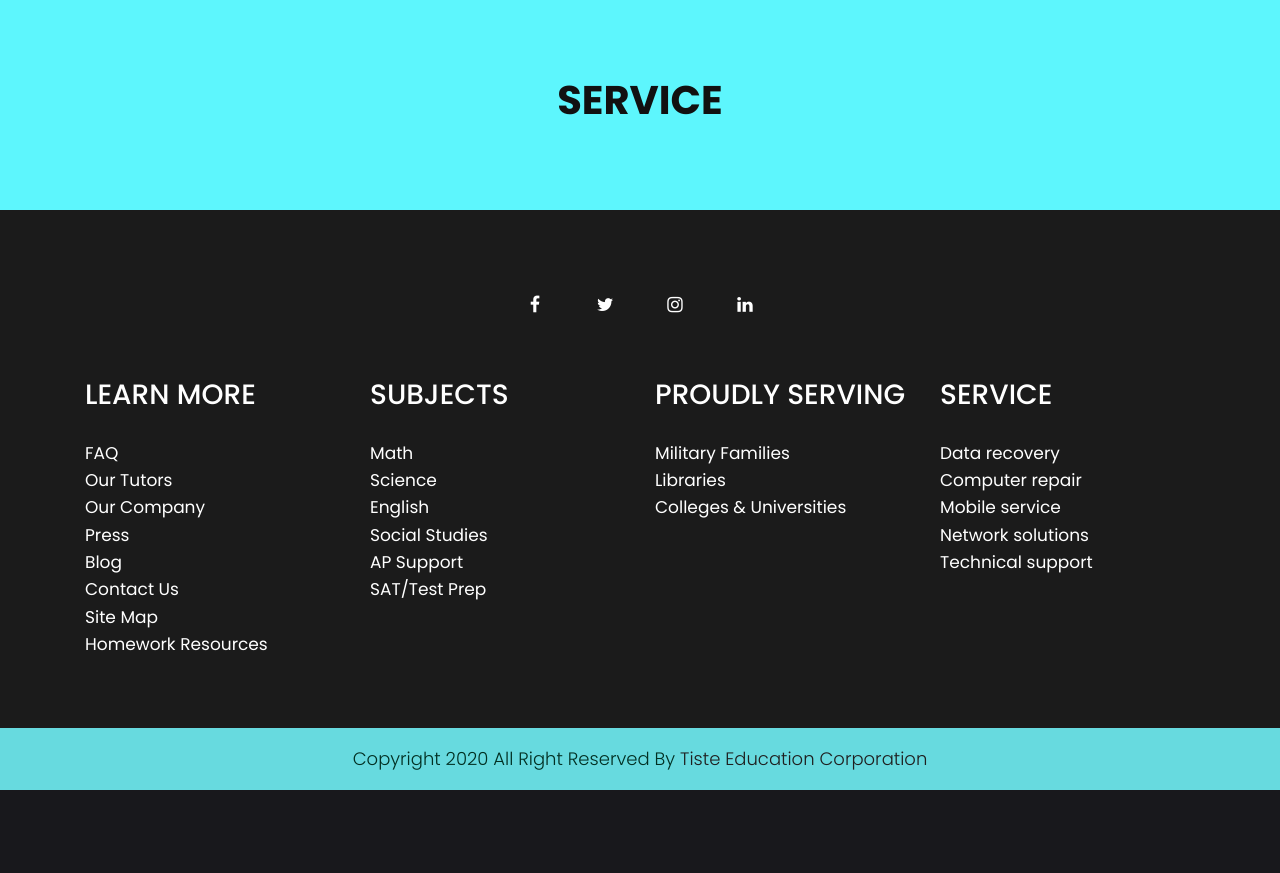
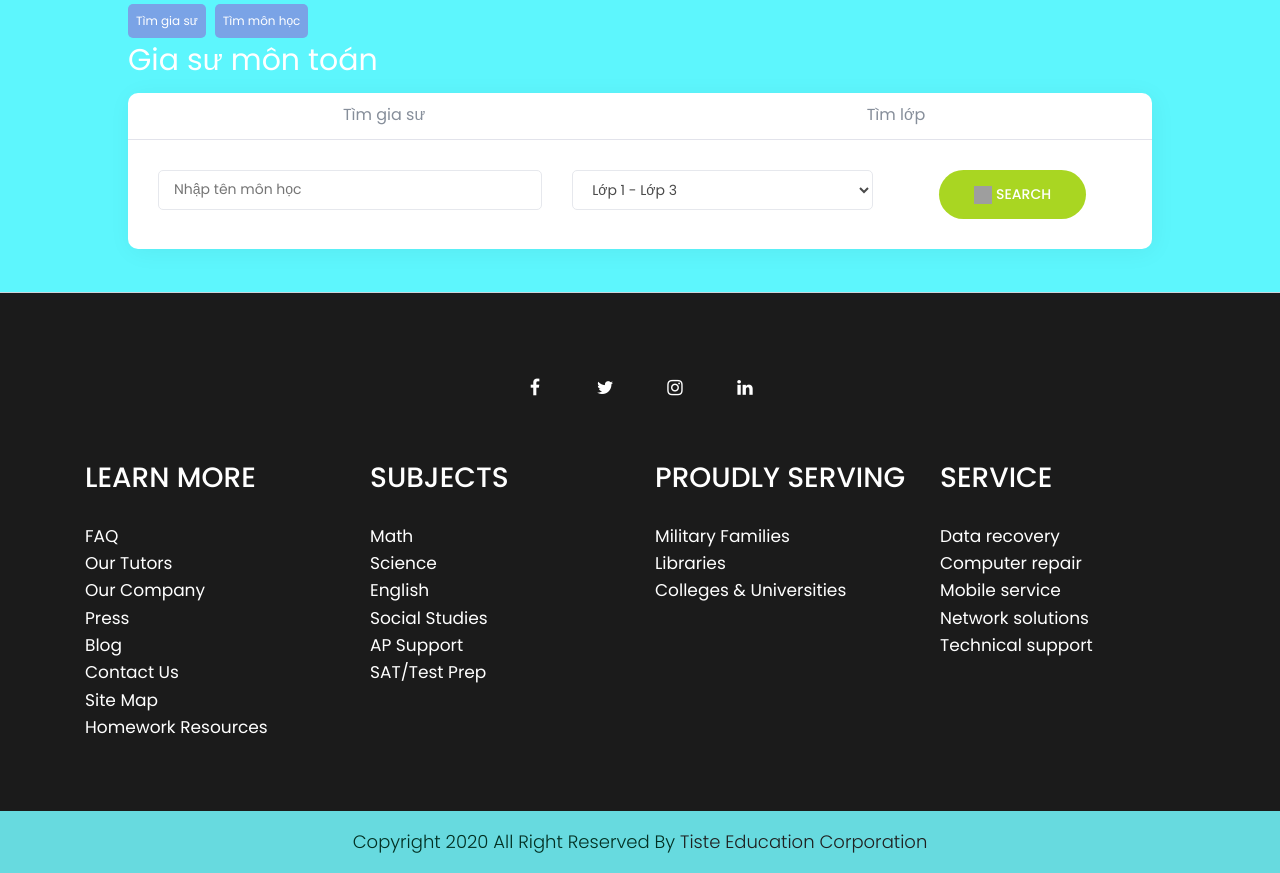
Before and after one commit to dopham123/Tiste-Website_find_Tutor, a PHP site: page /service.html in a window 1280 px wide. Shown: the part 189-1062 px from the top of the page. Before the commit the page ends 979 px from the top, so only its background shows below. Run offline with PHP 8.4, Linux system fonts and the light colour scheme; some libraries are stand-ins or nearby versions; grey boxes are pictures that could not be loaded.

Commit message:
merge branch service

```diff
--- a/tiste/css/style.css
+++ b/tiste/css/style.css
@@ -551,6 +551,127 @@ ul.sociel_link li a {
     line-height: 28px;
 }
 
+.search {
+    background: #6e92cd;
+    width: 100%;
+    margin: 0 auto;
+    padding-bottom: 13px;
+    padding-top: 4px;
+    border-bottom: 1px solid #ccd4db;
+}
+
+#search-panel {
+    width: 80%;
+    margin: 0 auto;
+}
+
+#search-panel h1 {
+    color: white;
+    font-size: 30px;
+}
+
+.btn {
+    text-decoration: none;
+    color: white;
+    margin-right: 5px;
+    background: #7aa3e6;
+    border-radius: 5px;
+    display: inline-block;
+    padding: 7px;
+    font-size: 12px;
+    text-align: center;
+}
+
+.search-box {
+    background-color: #fff;
+    border-radius: 10px;
+    box-shadow: 2px 3px 25px rgba(0, 0, 0, .05);
+    margin-bottom: 30px;
+}
+
+.search-bar {
+    border-bottom: 1px solid #e2e3eb;
+    display: flex;
+}
+
+.search-type {
+    background-color: transparent;
+    align-items: center;
+    justify-content: center;
+    position: relative;
+    height: 46px;
+    font-size: 16px;
+    color: #868e9a;
+    display: flex;
+    flex: 1;
+}
+
+.search-content {
+    padding: 30px;
+}
+
+.search-row {
+    display: flex;
+    flex-wrap: wrap;
+    flex-grow: 1;
+    margin-left: -15px;
+    margin-right: -15px;
+    justify-content: space-between;
+}
+
+.ipt {
+    box-sizing: border-box;
+}
+
+.input-search {
+    height: 40px;
+    background-color: #fff;
+    border: 1px solid #e6e8ed;
+    border-radius: 5px;
+    margin-bottom: 20px;
+    display: block;
+    width: 100%;
+    padding-left: 15px;
+    padding-right: 15px;
+    color: #4a4a4a;
+    outline: 0;
+    font-size: 100%;
+    line-height: 1.15;
+    margin: 0;
+}
+
+#search-btn {
+    box-sizing: border-box;
+    padding-left: 15px;
+    padding-right: 15px;
+    text-align: center;
+}
+
+.btn-search {
+    color: #fff;
+    background-color: #a9d622 !important;
+    max-width: 100%;
+    display: inline-block;
+    margin: 0;
+    border: 0;
+    font-size: 14px;
+    user-select: none;
+    text-transform: uppercase;
+    line-height: 1.5;
+    text-decoration: none;
+    cursor: pointer;
+    border-radius: 30px;
+    font-weight: 500;
+    padding: 1em 2.5em;
+}
+
+#search-icon {
+    width: 18px;
+    height: 18px;
+    display: inline-block;
+    vertical-align: middle;
+}
+
 
 /** end service section **/
 
--- a/tiste/service.html
+++ b/tiste/service.html
@@ -56,7 +56,7 @@
                                         <li class="active"> <a href="service.html">Service</a> </li>
                                         <li> <a href="prices.html">Price</a> </li>
                                         <li> <a href="contact.html">Contact</a> </li>
-                                        <li> <a href="#">signup</a> </li>
+                                        <li> <a href="#">Signup</a> </li>
                                     </ul>
                                 </nav>
                             </div>
@@ -71,14 +71,43 @@
             </div>
         </div>
     </header>
-    <div class="brand_color">
-        <div class="container">
-            <div class="row">
-                <div class="col-md-12">
-                    <div class="titlepage">
-                        <h2>service</h2>
+    <div class="search brand_color">
+        <div id="search-panel">
+            <p id="location">
+                <a class="btn" href="#">Tìm gia sư</a>
+                <a class="btn" href="#">Tìm môn học</a>
+            </p>
+            <h1>Gia sư môn toán</h1>
+            <div class="search-box">
+                <div class="search-bar">
+                    <a href="#" class="search-type">Tìm gia sư</a>
+                    <a href="#" class="search-type">Tìm lớp</a>
+                </div>
+                <form class="search-content">
+                    <div class="search-row">
+                        <div id="subject-input" class="ipt col-xl-5">
+                            <input class="input-search" name="subject" id="subject" placeholder="Nhập tên môn học">
+                        </div>
+                        <div id="level-input" class="ipt col-xl-4">
+                            <select class="input-search" name="level" id="level">
+                                            <option value="">Lớp 1 - Lớp 3 </option>
+                                            <option value="">Lớp 4 - Lớp 5 </option>
+                                            <option value="">Lớp 6 - Lớp 7 </option>
+                                            <option value="">Lớp 8 - Lớp 9 </option>
+                                            <option value="">Lớp 10 </option>
+                                            <option value="">Lớp 11 </option>
+                                            <option value="">Lớp 12 </option>
+                                            <option value="">Luyện thi đại học </option>
+                                            <option value="">Toán cao cấp </option>
+                                      </select>
+                        </div>
+                        <div id="search-btn" class="col-xl-3">
+                            <div class="btn-search">
+                                <img id="search-icon" src="./images/baseline_search_white_18dp.png" alt="search"> Search
+                            </div>
+                        </div>
                     </div>
-                </div>
+                </form>
             </div>
         </div>
     </div>
```
